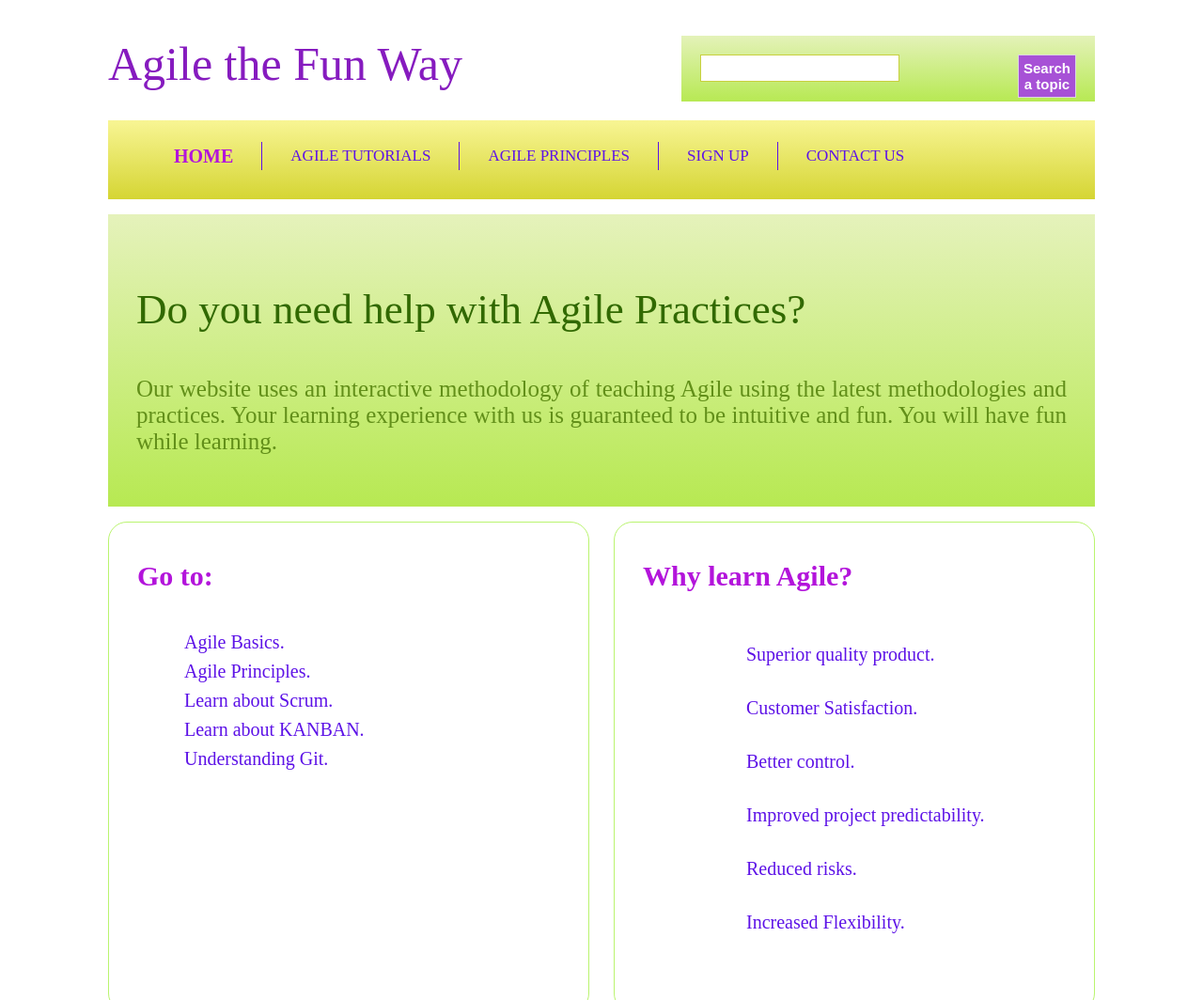
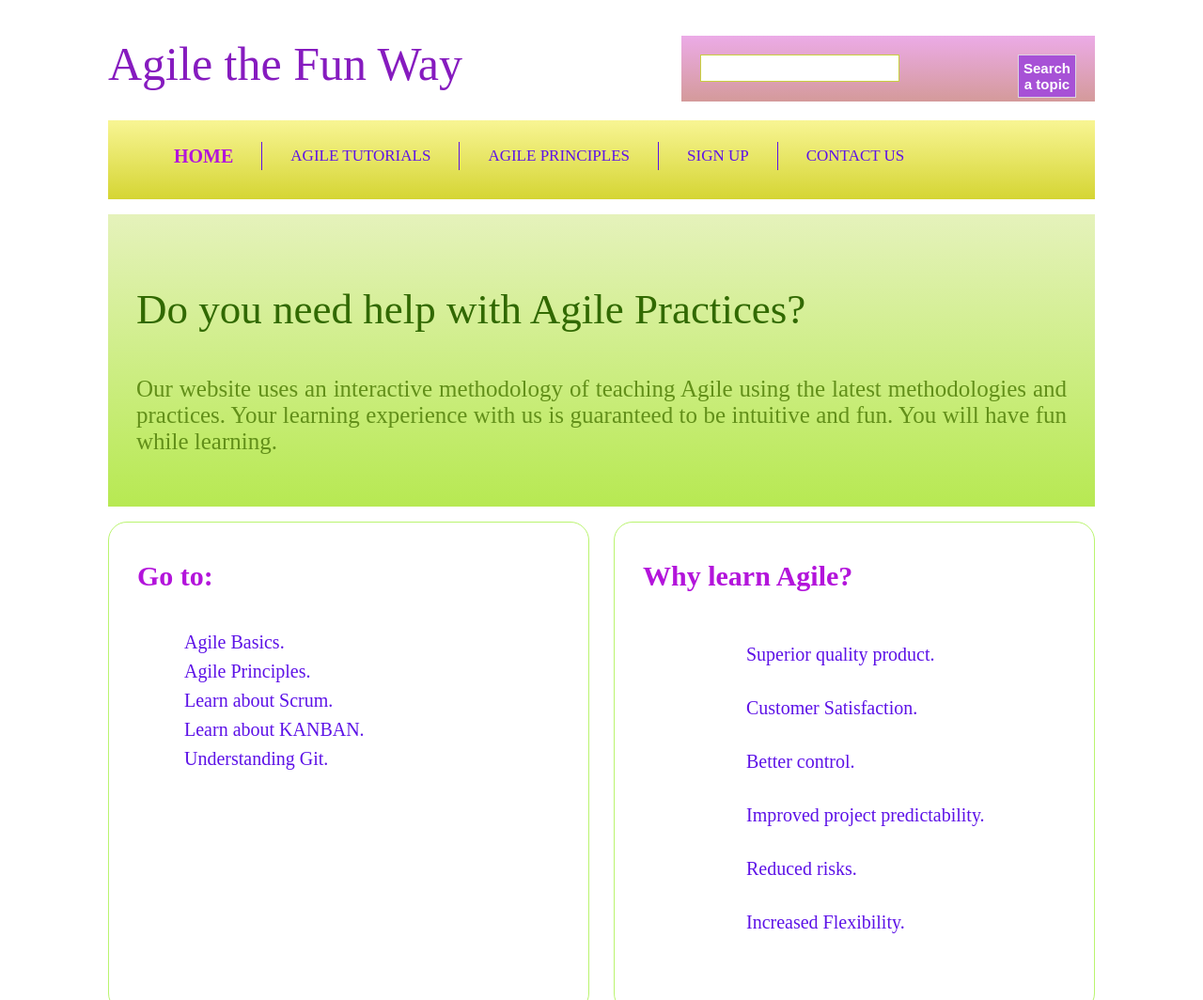
Before and after one commit to shruthibandarii/vnr2022, a plain HTML site: page index.html in a window 1280 px wide. Shown: the top 1064 px of the page at 94% size. Drawn offline with Linux system fonts and the light colour scheme.

Commit message:
color commit

```diff
--- a/styling.css
+++ b/styling.css
@@ -27,9 +27,9 @@ h1 a {
 
 #searchBox {
     float: right;
-    background: linear-gradient(#E4F2B9, #B7E953);
-    background: -webkit-linear-gradient(#E4F2B9, #B7E953);
-    background: -o-linear-gradient(#E4F2B9, #B7E953);
+    background: linear-gradient(#758bd3, #8853e9);
+    background: -webkit-linear-gradient(#ecabe7, #d49a9a);
+    background: -o-linear-gradient(#c8a2f3, #d862ab);
     background: -moz-linear-gradient(#E4F2B9, #B7E953);
     width: 400px;
     height: 50px;
```
